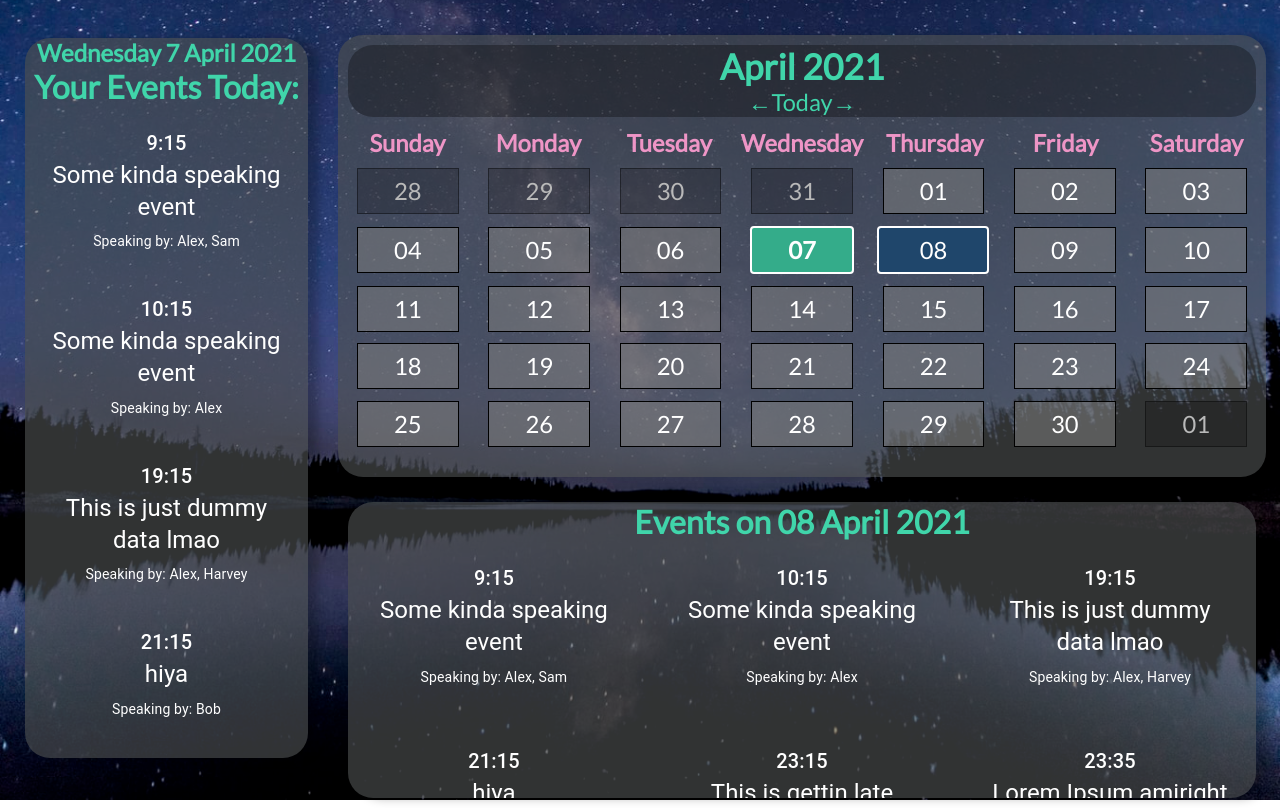
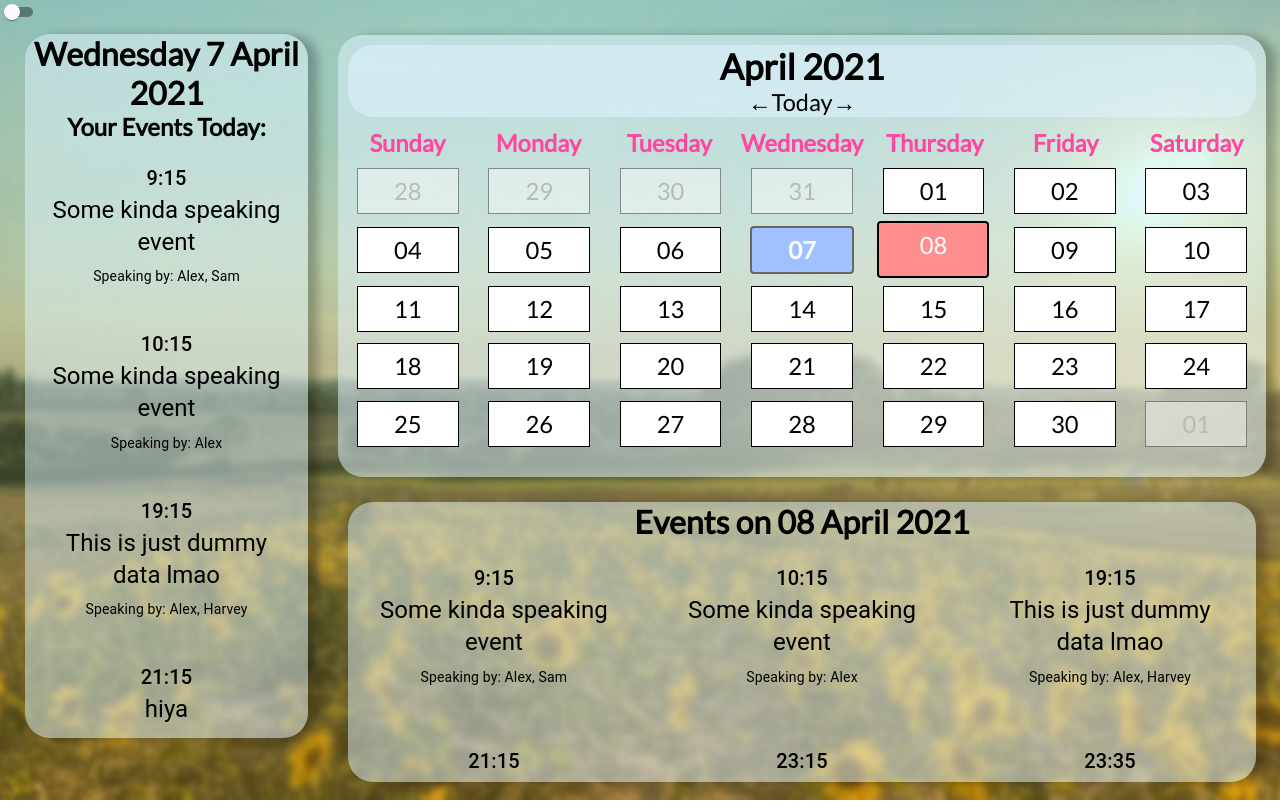
Before and after one commit to Team-25/Mynd, a React (Create React App) app in the folder Frontend/mynd/: page /Calendar in a window 1280 px wide. Built offline with nearby package versions, Linux system fonts and the light colour scheme.

Commit message:
[add] Dark Mode Switch

```diff
--- a/Frontend/mynd/src/components/Calendar/calendar-event.tsx
+++ b/Frontend/mynd/src/components/Calendar/calendar-event.tsx
@@ -1,6 +1,5 @@
 import { Card, CardActionArea, CardContent, Typography } from "@material-ui/core";
 import React from "react"
-import './user-calendar.scss'
 
 interface IProps {
     time: string,
--- a/Frontend/mynd/src/components/Calendar/calendar-upcoming.tsx
+++ b/Frontend/mynd/src/components/Calendar/calendar-upcoming.tsx
@@ -1,7 +1,7 @@
 import React from "react"
 import { format} from 'date-fns'
 import CalendarEvent from "./calendar-event";
-import './user-calendar.scss'
+
 
 interface IProps {
 
@@ -23,12 +23,11 @@ class CalendarUpcoming extends React.Component<IProps> {
     render() {
         return (
             <div className="calendar-upcoming-events">
-                <h2>{format(this.state.currentDate,'EEEE d MMMM yyyy')}</h2>
-                <h1>Your Events Today:</h1>
+                <h1>{format(this.state.currentDate,'EEEE d MMMM yyyy')}</h1>
+                <h2>Your Events Today:</h2>
                 <div className="calender-events-list">
                     <ul>
-                        {/* TODO MAP OVER SOME QUERY OF EVENTS OF CURRENT DAY */}
-                        {/* TODO MAP OVER SOME QUERY OF EVENTS OF SELECTED DAY */}
+                        {/* TODO QUERY EVENTS OF CURRENT DAY */}
                         {[{
                         "title": "Some kinda speaking event",
                         "speakers": "Alex, Sam",
--- a/Frontend/mynd/src/components/Calendar/user-calendar.scss
+++ b/Frontend/mynd/src/components/Calendar/user-calendar.scss
@@ -6,6 +6,10 @@
 ::-webkit-scrollbar {
   display: none;
 }
+body {
+  overflow: hidden;
+}
+
 .calendar-container {
   font-size: calc(16px + (26 - 16) * ((100vw - 300px) / (1600 - 300)));
   background: rgba(225, 244, 255, 0.521);
@@ -30,7 +34,7 @@
   overflow-y:auto;
   overflow-x: hidden;
   box-shadow: 10px 1px 10px #00000041;
-  max-height: 37vh;
+  max-height: 35vh;
 }
 
 .calendar-upcoming-events {
@@ -38,9 +42,9 @@
   text-align: center;
   border-radius: 25px;
   overflow-y:auto;
-  max-height: 90vh;
+  max-height: 88vh;
   margin: 0 auto;
-  margin-top: 38px;
+  margin-top: 10px;
   margin-left: 25px;
   box-shadow: 10px 1px 10px #00000041;
 }
@@ -95,6 +99,7 @@
 .calendar-selected-day {
   padding: 8px;
   width: 77%;
+  height:77%;
   border-radius:4px;
   color: rgb(255, 255, 255);
   background:rgb(255, 142, 142);
@@ -221,4 +226,6 @@ ul.weekdays abbr[title] {
     }
   }
 
-  @include dark-mode;
+  .dark-mode {
+    @include dark-mode;
+  }
--- a/Frontend/mynd/src/components/Calendar/user-calendar.tsx
+++ b/Frontend/mynd/src/components/Calendar/user-calendar.tsx
@@ -1,6 +1,5 @@
 import React from "react"
 import { format, startOfMonth, startOfWeek, isBefore, endOfWeek, add , endOfMonth, isSameMonth, isSameDay} from 'date-fns'
-import './user-calendar.scss'
 import CalendarEvent from "./calendar-event";
 import { Grid } from "@material-ui/core";
 
@@ -70,7 +69,7 @@ class Calendar extends React.Component<IProps> {
                 <div className="selected-day-events">
                     <h1> Events on {format(this.state.selectedDate, 'dd MMMM YYY')}</h1>
                     <Grid container spacing={2}>
-                        {/* TODO MAP OVER SOME QUERY OF EVENTS OF SELECTED DAY */}
+                        {/* TODO QUERY EVENTS OF SELECTED DAY */}
                         {[{
                         "title": "Some kinda speaking event",
                         "speakers": "Alex, Sam",
--- a/Frontend/mynd/src/pages/CalendarPage.tsx
+++ b/Frontend/mynd/src/pages/CalendarPage.tsx
@@ -1,7 +1,8 @@
-import Grid from "@material-ui/core/Grid";
+import {Grid, Switch} from "@material-ui/core";
 import React from "react"
 import Calendar from '../components/Calendar/user-calendar'
 import CalendarUpcoming from '../components/Calendar/calendar-upcoming'
+import '../components/Calendar/user-calendar.scss'
 
 interface IProps {
 
@@ -20,9 +21,11 @@ class CalendarPage extends React.Component<IProps> {
 
     render() {
         return (
+            <>
                 <div className="calendar-page">
                     <Grid container spacing={2}>
                         <Grid item xs={3}>
+                            <Switch size="small" onChange={() => document.body.classList.toggle("dark-mode")} />
                             <CalendarUpcoming />
                         </Grid>
                         <Grid item xs={9}>
@@ -30,6 +33,7 @@ class CalendarPage extends React.Component<IProps> {
                         </Grid>
                     </Grid>
                 </div>
+            </>
         )
     }
 }
```
Lines whose indentation alone changed are shown as unchanged.
